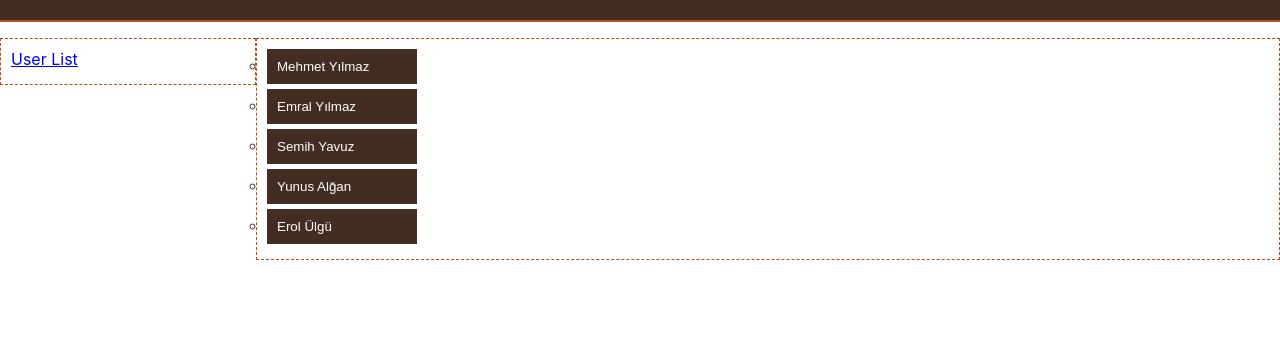
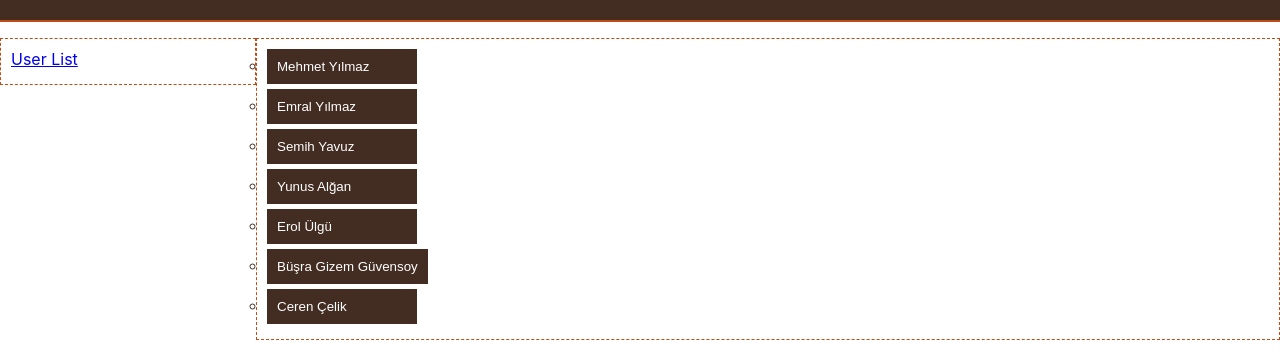
Before and after one commit to mehmetyilmaz001/reactjs-edu-first-screen, a React (Create React App) app: page / in a window 1280 px wide. Shown: the top 362 px of the page. Built offline with nearby package versions, Linux system fonts and the light colour scheme.

Commit message:
Added new names

```diff
--- a/src/data.js
+++ b/src/data.js
@@ -4,4 +4,6 @@ export const users = [
     {name: "Semih", surname: "Yavuz", city: "Istanbul", title: "Sr. Backend Developer"},
     {name: "Yunus", surname: "Alğan", city: "Istanbul", title: "Fullstack Developer"},
     {name: "Erol", surname: "Ülgü", city: "Istanbul", title: "Analyst"},
+    {name: "Büşra Gizem", surname: "Güvensoy", city: "Istanbul", title: "Senior Analyst"},
+    {name: "Ceren", surname: "Çelik", city: "Istanbul", title: "Senior Application Consultant"},
 ];
```
